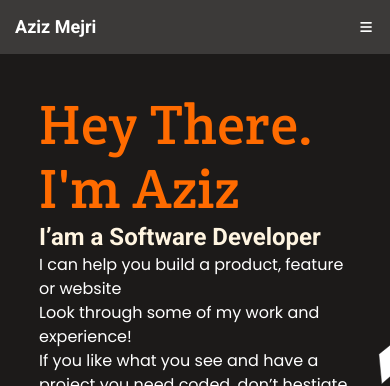
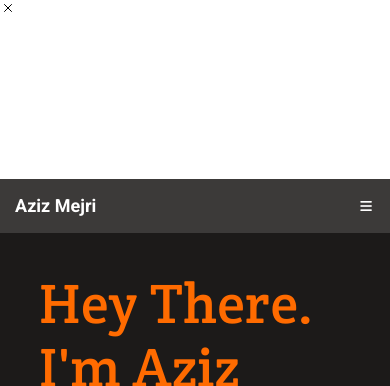
Before and after one commit to nicupop729/Portfolio---CR-training, a plain HTML site: page index.html in a window 390 px wide. Both pictures are taken after a click on the button 366 px from the left and 27 px from the top of the page. Shown: the top 386 px of the page. Drawn offline with nearby package versions, Linux system fonts and the light colour scheme.

Commit message:
Show pop-up when hamburger btn is clicked

```diff
--- a/index.html
+++ b/index.html
@@ -6,13 +6,14 @@
     <meta name="viewport" content="width=device-width, initial-scale=1.0" />
     <link rel="stylesheet" href="./css/main.css" />
     <link rel="icon" href="./favicon.ico" />
+    <script defer src="script.js"></script>
     <title>Aziz Mejri - Portfolio</title>
   </head>
   <body>
     <header>
       <h1 id="logo">Aziz Mejri</h1>
       <button type="button" class="menu-bars">
-        <i class="fas fa-bars"></i>
+        <i class="fas fa-bars hamburger-btn"></i>
       </button>
       <nav id="desktop-nav">
         <ul>
@@ -442,5 +443,7 @@
       src="https://kit.fontawesome.com/e966a3bd22.js"
       crossorigin="anonymous"
     ></script>
+    <script type="module" src="https://unpkg.com/ionicons@5.5.2/dist/ionicons/ionicons.esm.js"></script>
+    <script nomodule src="https://unpkg.com/ionicons@5.5.2/dist/ionicons/ionicons.js"></script>
   </body>
 </html>
--- /dev/null
+++ b/script.js
@@ -0,0 +1,46 @@
+const hamburgerBtn = document.querySelector('.hamburger-btn');
+
+hamburgerBtn.addEventListener('click', ()=>{
+  const textHTML = `
+  <div
+  class="toggle-nav"
+ >
+  <span id="close-icon-id">
+    <ion-icon name="close-outline"></ion-icon>
+  </span>
+  <ul>
+    <li id="portf-mob-nav">Portfolio</li>
+    <li id="ab-mob-nav">About</li>
+    <li id="cont-mob-nav">Contact</li>
+  </ul>
+</div>
+  `;
+  document.body.insertAdjacentHTML('afterbegin', textHTML);
+
+  const menuDiv = document.querySelector('.toggle-nav');
+  const closeIcon = document.querySelector('#close-icon-id');
+  const menuPortfolio = document.querySelector('#portf-mob-nav');
+  const menuAbout = document.querySelector('#ab-mob-nav');
+  const menuContact = document.querySelector('#cont-mob-nav');
+  menuDiv.style.backgroundColor = '#fff';
+  menuDiv.style.display = 'block';
+
+  closeIcon.addEventListener('click', () => {
+    menuDiv.style.display = 'none';
+  });
+
+  menuPortfolio.addEventListener('click', () => {
+    menuDiv.style.display = 'none';
+    document.location = '#portfolio';
+  });
+
+  menuAbout.addEventListener('click', () => {
+    menuDiv.style.display = 'none';
+    document.location = '#about';
+  });
+
+  menuContact.addEventListener('click', () => {
+    menuDiv.style.display = 'none';
+    document.location = '#contact';
+  });
+})
```
